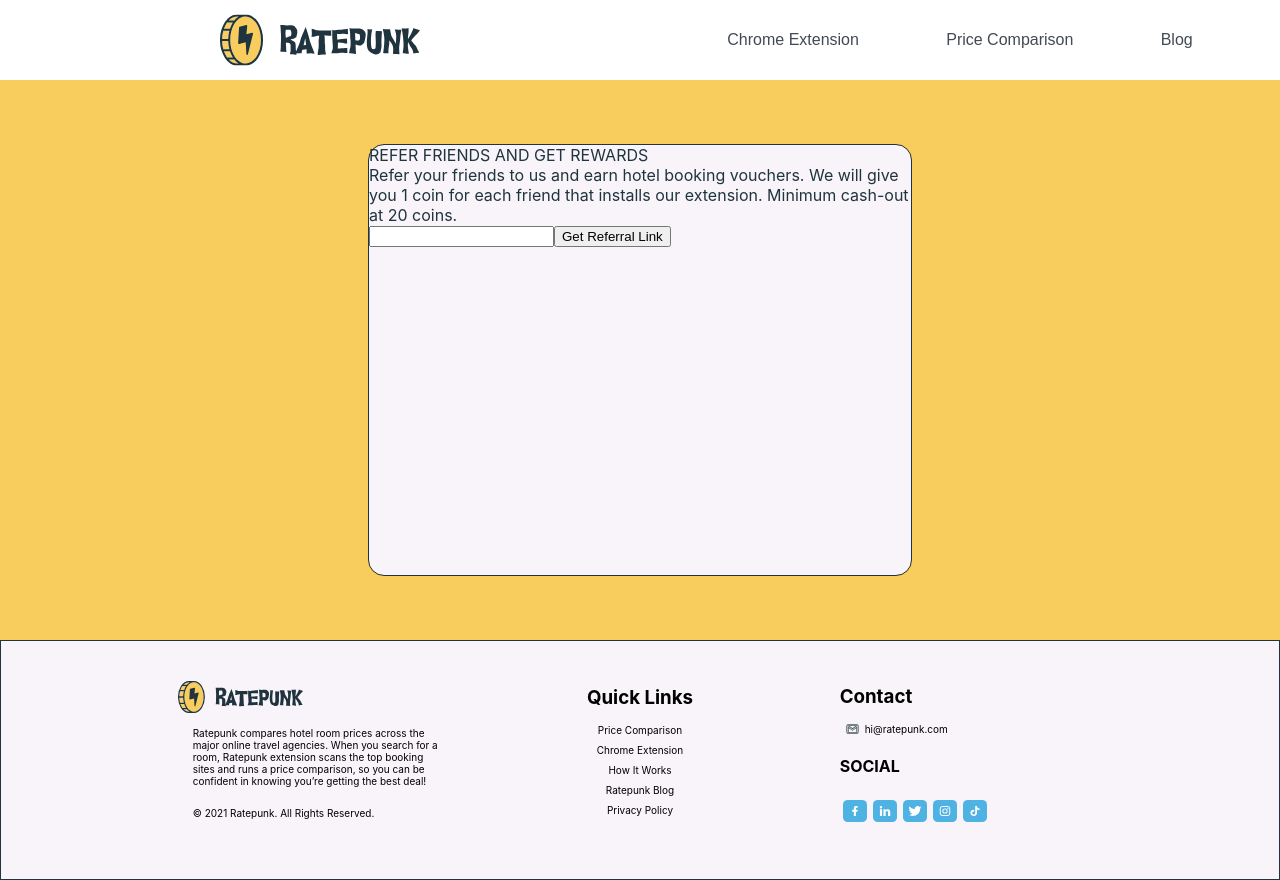
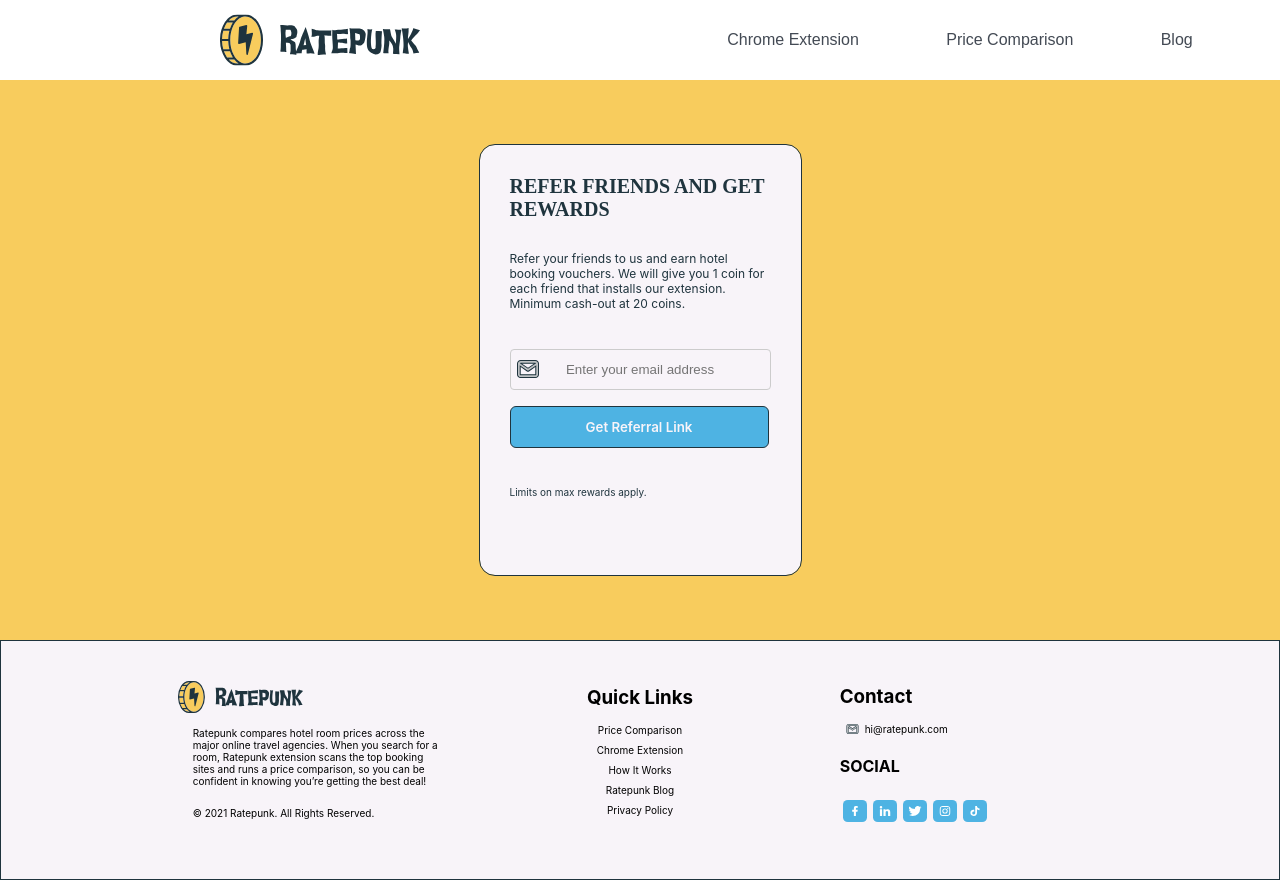
Before and after one commit to yogitaba-gohil/RatePunk_Demo, a Next.js app: page / in a window 1280 px wide. Built offline with nearby package versions, Linux system fonts and the light colour scheme.

Commit message:
mail design done

```diff
--- a/component/EmailForm/index.js
+++ b/component/EmailForm/index.js
@@ -1,18 +1,31 @@
-import React from 'react'
-import styles from '../../styles/EmailForm.module.scss'
-
+import React from "react";
+import styles from "../../styles/EmailForm.module.scss";
 
 const EmailForm = () => {
   return (
     <div className={styles.container}>
-    <form>
-     <div className={styles.titleContainer}> REFER FRIENDS AND GET REWARDS</div>
-     <div>Refer your friends to us and earn hotel booking vouchers. We will give you 1 coin for each friend that installs our extension. Minimum cash-out at 20 coins.</div>
-    <input />
-    <button>Get Referral Link</button>
-    </form>
+      <form>
+        <div className={styles.titleContainer}>
+
+          REFER FRIENDS AND GET REWARDS
+        </div>
+        <div className={styles.textContainer}>
+          Refer your friends to us and earn hotel booking vouchers. We will give
+          you 1 coin for each friend that installs our extension. Minimum
+          cash-out at 20 coins.
+        </div>
+        <div className={styles.inputContainer}>
+          <div>
+          <input  placeholder="Enter your email address" type="text" />
+          </div>
+
+          <button>Get Referral Link</button>
+
+        </div>
+      </form>
+      <div className={styles.noteContainer}>Limits on max rewards apply.</div>
     </div>
-  )
-}
+  );
+};
 
-export default EmailForm
+export default EmailForm;
--- a/styles/EmailForm.module.scss
+++ b/styles/EmailForm.module.scss
@@ -1,10 +1,11 @@
+$button_color: #4EB3E3;
+$border: #1F343E;
 
 .container{
 top: 144px;
 left: 400px;
-width: 544px;
-height: 797px;
-/* UI Properties */
+width: 323px;
+height: 700px;
 background: #F8F4F9 0% 0% no-repeat padding-box;
 border: 1px solid #1F343E;
 border-radius: 16px;
@@ -12,5 +13,44 @@
 color: #1F343E;
 }
 .titleContainer{
+    font-size: 20px;
+    font-family: cursive;
+    font-weight: 700;
+    margin: 30px;
+}
+.textContainer{
+    font-size: 12px;
+    margin: 30px;
+}
+.inputContainer{
+   text-align: start;
+   margin: 30px;
+}
+.inputContainer input{
+    width: 100%;
+    padding: 12px 20px;
+    margin: 8px 0;
+    display: inline-block;
+    border: 1px solid #ccc;
+    border-radius: 4px;
+    box-sizing: border-box;
+    background: url(/assets/email.svg) no-repeat scroll 6px;
+    text-align: center;
+}
+.inputContainer button{
+    width: 259px;
+    padding: 12px 20px;
+    margin: 8px 0;
+    border-radius: 0.45em;
+    font-family: unset;
+    background: $button_color;
+    border: 1px solid $border;
+    margin: 8px 0;
+    color: #F8F4F9;
+    font-weight: 600;
+}
+.noteContainer{
+    margin: 30px;
+    font-size: 10px;
 
 }
--- a/styles/globals.css
+++ b/styles/globals.css
@@ -17,7 +17,7 @@
 
 @media (prefers-color-scheme: dark) {
   html {
-    color-scheme: dark;
+    /* color-scheme: dark; */
   }
   body {
     color: white;
```
